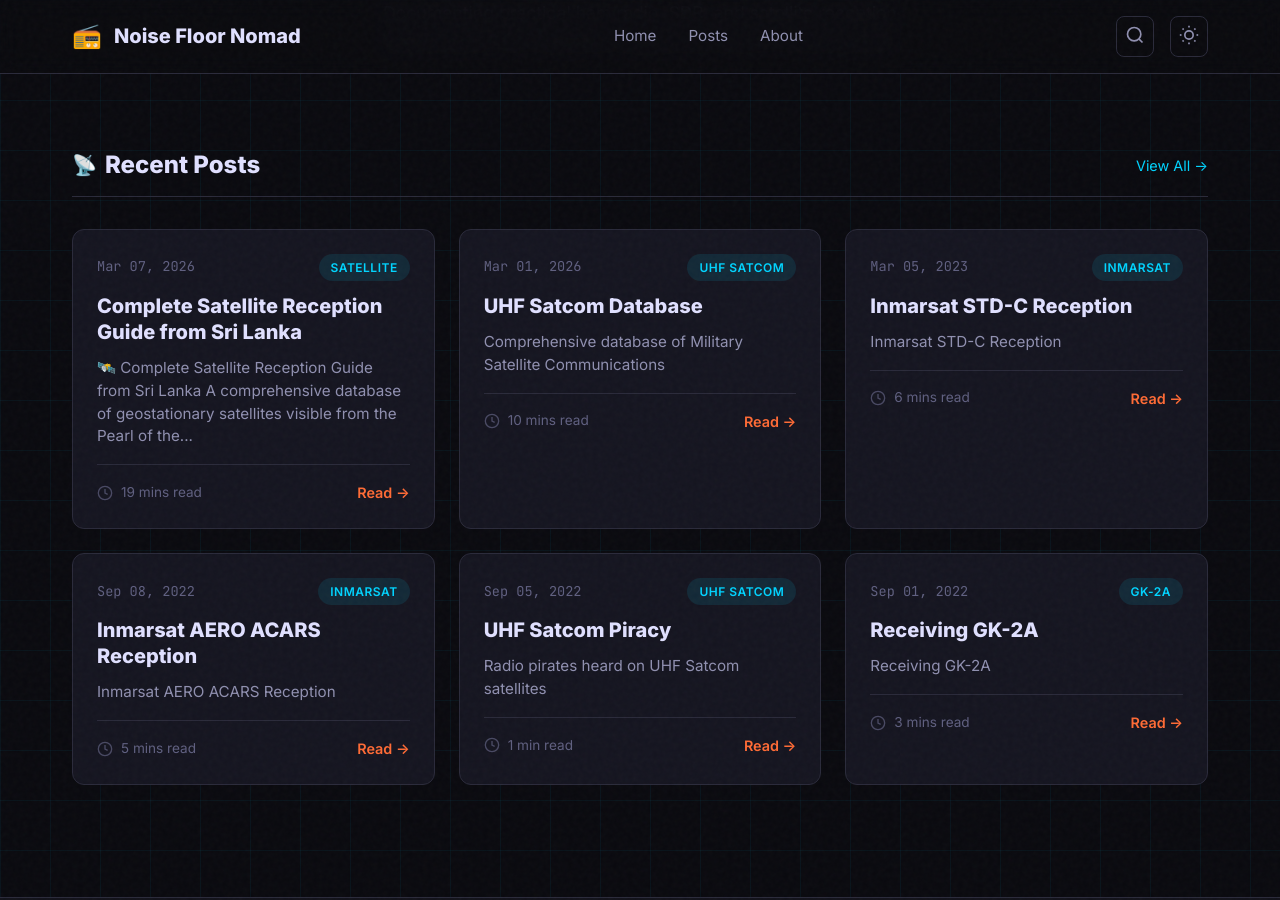
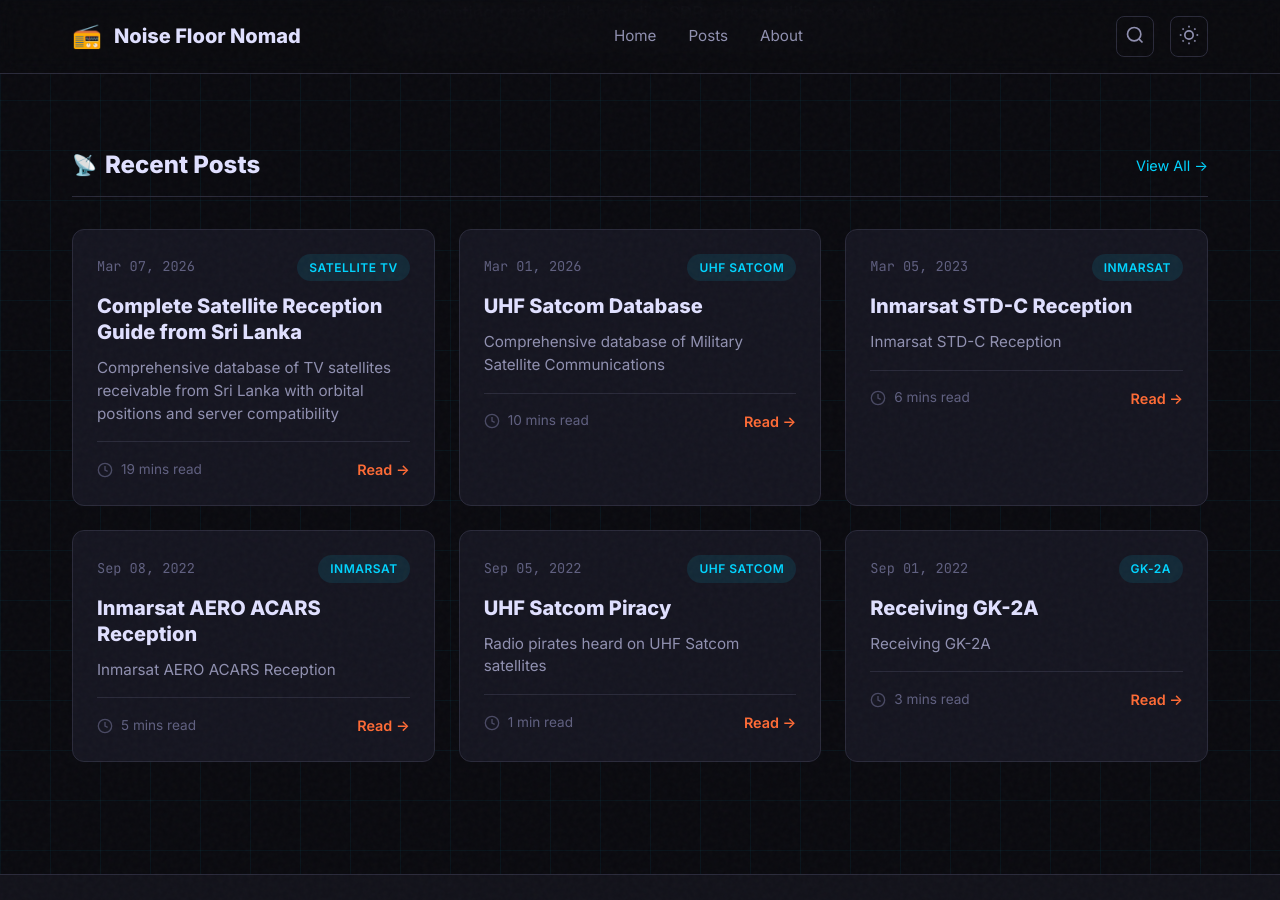
Before and after one commit to hmdsamarasekara/hmdsamarasekara.github.io, a Jekyll site: the page built from index.md, in a window 1280 px wide and 900 px high, scrolled down 641 px. Built offline with Jekyll 4.4.1, drawn with Linux system fonts in a browser that asks for light colours.

Commit message:
Update 2026-03-07-Satellite-TV.md

```diff
--- a/_posts/2026-03-07-Satellite-TV.md
+++ b/_posts/2026-03-07-Satellite-TV.md
@@ -2,10 +2,9 @@
 layout: post
 title: "Complete Satellite Reception Guide from Sri Lanka"
 date: 2026-03-07 12:00:00 +0530
-author: A65KJ
-categories: [satellite, tv-reception, sri-lanka]
-tags: [satellite-tv, fta, c-band, ku-band]
-description: "Comprehensive database of TV satellites receivable from Sri Lanka"
+categories: [Satellite TV]
+tags: [satellite, tv-reception, fta, c-band, ku-band, sri-lanka, card-sharing]
+excerpt: "Comprehensive database of TV satellites receivable from Sri Lanka with orbital positions and server compatibility"
 ---
 
 # 🛰️ Complete Satellite Reception Guide from Sri Lanka
```
